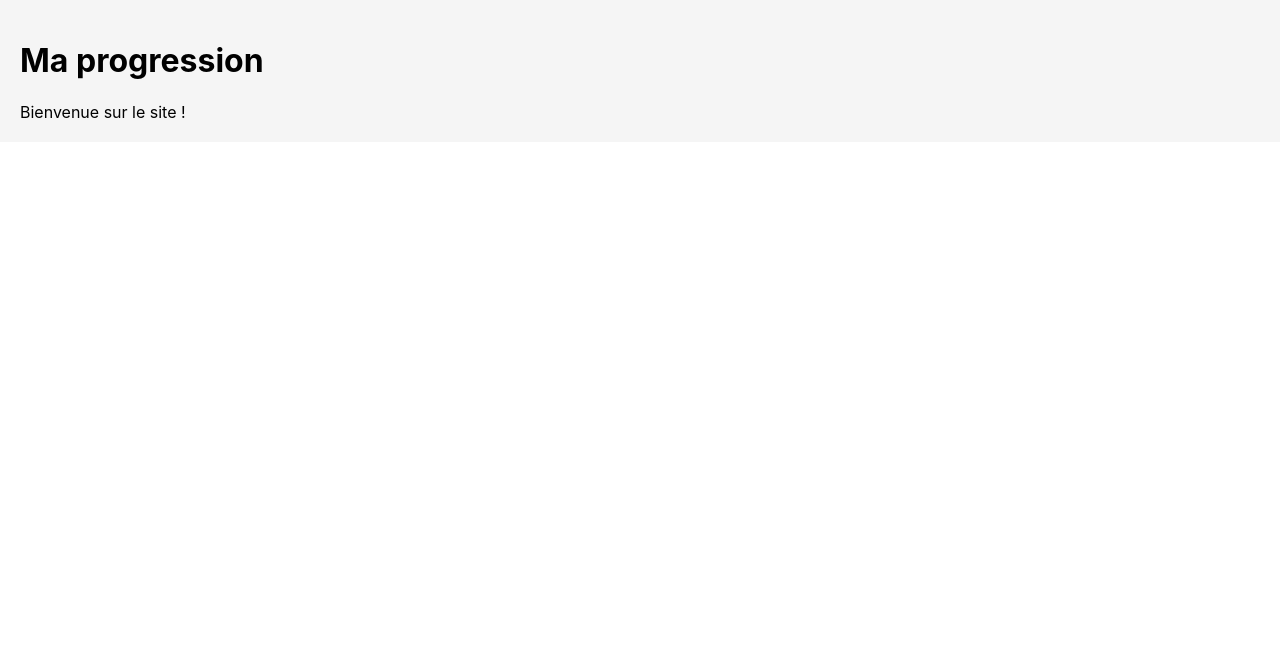
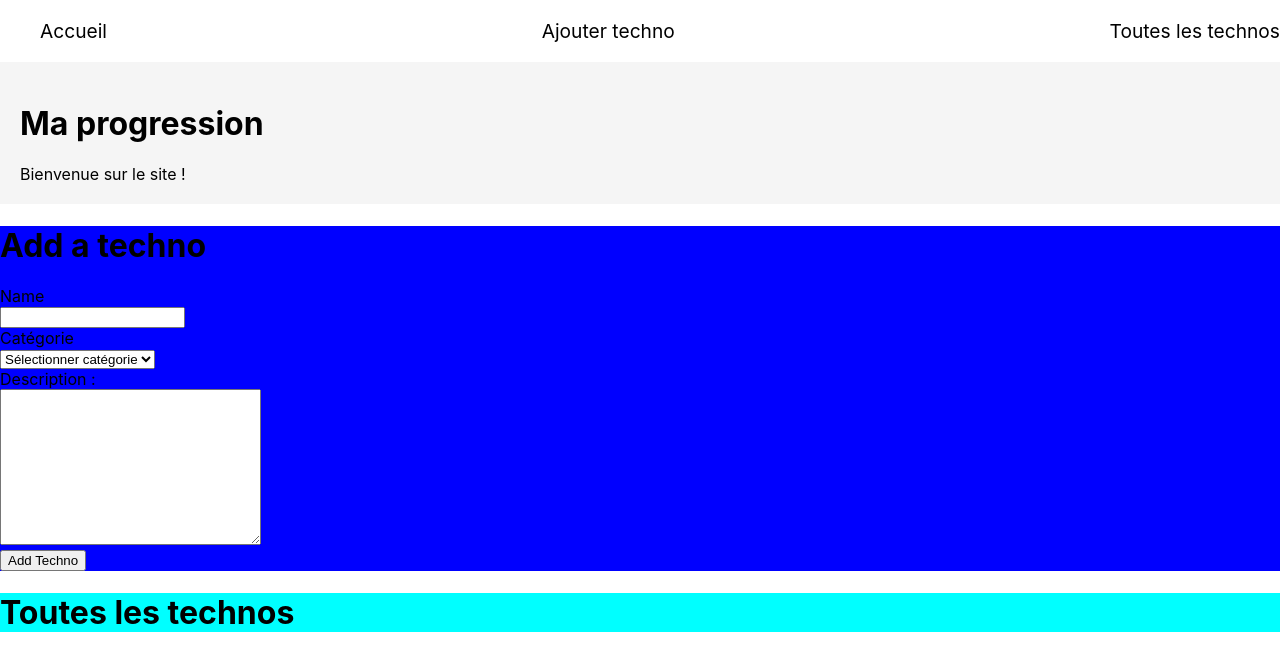
Before and after one commit to Damien1989/react2, a React (Create React App) app: page / in a window 1280 px wide. Shown: the top 670 px of the page. Built offline with nearby package versions, Linux system fonts and the light colour scheme.

Commit message:
creations composants

```diff
--- a/src/App.js
+++ b/src/App.js
@@ -1,9 +1,17 @@
 import Home from './pages/Home';
+import Menu from './components/Menu';
 import './css/app.css';
+import TechnoAdd from './pages/TechnoAdd';
+import TechnoList from './pages/TechnoList';
 
 function App() {
   return (
+    <div>
+    <Menu />
    <Home />
+   <TechnoAdd />
+   <TechnoList />
+   </div>
   );
 }
 
--- /dev/null
+++ b/src/components/Menu.js
@@ -0,0 +1,11 @@
+export default function Menu() {
+    return(
+        <div className="menu">
+        <ul>
+            <li>Accueil</li>
+            <li>Ajouter techno</li>
+            <li>Toutes les technos</li>
+        </ul>
+        </div>
+    );
+}
--- a/src/css/app.css
+++ b/src/css/app.css
@@ -1 +1,4 @@
 @import './home.css';
+@import './menu.css';
+@import './technoadd.css';
+@import './technolist.css';
--- /dev/null
+++ b/src/css/menu.css
@@ -0,0 +1,10 @@
+.menu {
+    font-size: 1.2em;
+}
+
+ul {
+    list-style-type: none;
+    display: flex;
+    flex-direction: row;
+    justify-content: space-between;
+  }
--- /dev/null
+++ b/src/css/technoadd.css
@@ -0,0 +1,3 @@
+.techno-add {
+    background-color: blue;
+}
--- /dev/null
+++ b/src/css/technolist.css
@@ -0,0 +1,3 @@
+.techno-list {
+    background-color: aqua;
+}
--- /dev/null
+++ b/src/pages/TechnoAdd.js
@@ -0,0 +1,29 @@
+export default function TechnoAdd(){
+    return (
+            <div className="techno-add">
+                <h1>Add a techno</h1>
+                <div>
+                    <form>
+                        <label htmlFor="techno-name">Name</label>
+                        <br />
+                        <input type="text" name="techno-name" id="techno-name" />
+                        <br />
+                        <label htmlFor="techno-category">Catégorie</label>
+                        <br />
+                        <select name="techno-category" id="techno-category">
+                            <option value="">Sélectionner catégorie</option>
+                            <option value="Front">Front</option>
+                            <option value="back">Back</option>
+                            <option value="other">Autre</option>
+                        </select>
+                        <br />
+                        <label htmlFor="techno-description">Description :</label>
+                        <br />
+                        <textarea name="techno-description" id="techno-description" cols="30" rows="10" />
+                        <br/>
+                        <input type="submit" value="Add Techno"/>
+                    </form>
+                </div>
+            </div>
+    )
+}
--- /dev/null
+++ b/src/pages/TechnoList.js
@@ -0,0 +1,7 @@
+export default function TechnoList() {
+    return (
+        <div className="techno-list">
+                <h1>Toutes les technos</h1>
+        </div>
+    )
+}
```
Also changed, not shown: src/css/home.css (line endings or trailing spaces).
